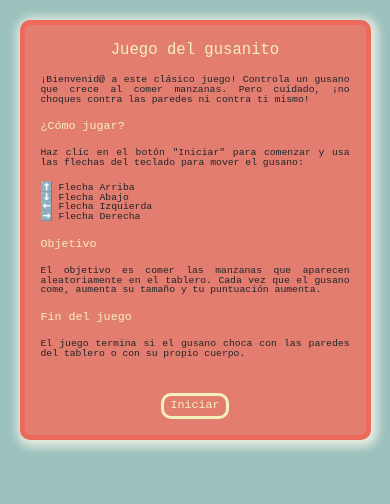
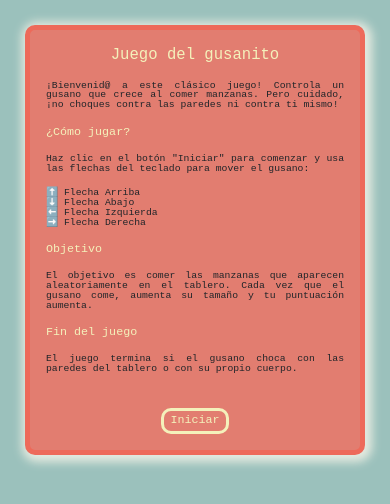
Before and after one commit to lizbeth-cortes/juego_gusano, a plain HTML site: page index.html in a window 390 px wide. Shown: the top 504 px of the page. Drawn offline with nearby package versions, Linux system fonts and the light colour scheme; some icons are missing; a web font is replaced by a local one.

Commit message:
Add files via upload

```diff
--- a/index.html
+++ b/index.html
@@ -16,8 +16,8 @@
 </head>
 
 <body>
-
-    <div id="cardStart" >
+    <div class="contenido">
+        <div id="cardStart">
             <div class="card">
                 <div class="card-body">
                     <div class="titulo_principal">
@@ -27,16 +27,12 @@
                         </div>
                         <iconify-icon icon="lucide:worm" class="rotated-icon-left"></iconify-icon>
                     </div>
-
-
                     <p class="texto">¡Bienvenid@ a este clásico juego! Controla un gusano que crece al
                         comer manzanas. Pero cuidado, ¡no choques contra las paredes ni contra ti mismo!
                     </p>
-
                     <h5>¿Cómo jugar?</h5>
                     <p class="texto">
                         Haz clic en el botón "Iniciar" para comenzar y usa las flechas del teclado para mover el gusano:
-
                     </p>
                     <ul>
                         <li>⬆️ Flecha Arriba</li>
@@ -46,11 +42,13 @@
                     </ul>
                     <h5>Objetivo</h5>
                     <p class="texto">
-                    El objetivo es comer las manzanas que aparecen aleatoriamente en el tablero. Cada vez que el gusano
+                        El objetivo es comer las manzanas que aparecen aleatoriamente en el tablero. Cada vez que el
+                        gusano
                         come, aumenta su tamaño y tu puntuación aumenta.
                     </p>
                     <h5>Fin del juego</h5>
-                <p class="texto">El juego termina si el gusano choca con las paredes del tablero o con su propio cuerpo.</p>
+                    <p class="texto">El juego termina si el gusano choca con las paredes del tablero o con su propio
+                        cuerpo.</p>
                     <div class="container-center">
                         <button id="start">Iniciar</button>
                     </div>
@@ -77,6 +75,9 @@
                 <button onclick="leave()">Salir</button>
             </div>
         </div>
+    </div>
+
+
 
     <script src="/script.js"></script>
     <script src="https://code.iconify.design/iconify-icon/2.1.0/iconify-icon.min.js"></script>
--- a/styles.css
+++ b/styles.css
@@ -5,14 +5,19 @@
 
 body{
     background-color: #9BC1BC;
+    height:100vh;
 }
 
+.contenido{
+    height: 100vh;
+    align-content: center;
+}
 /** Card de presentación del juego **/
 
 #cardStart{
-    height: 100%;
     padding: 60px;
     align-items: center;
+    display: flex;
 }
 
 .card{
@@ -215,21 +220,20 @@ ul li{
 
 @media only screen and (max-width: 460px)  {
 
+    .contenido{
+        display: flex;
+        flex-direction: column;
+    }
+
     #cardStart{
-        padding: 0; /* Modificado para que sea responsivo */
-        max-width: 100vw; /* Modificado para que sea responsivo */
+        padding: 25px;
         display: flex;
-        justify-content: center;
+        flex-direction: column;
         align-items: center;
     }
 
     .card{
-        display: flex;
-        flex-direction: column;
-        width: 100%;
         padding: 0;
-        margin: 5vw;
-        align-self: center;
     }
 
     .titulo p{
```
Lines whose indentation alone changed are shown as unchanged.
